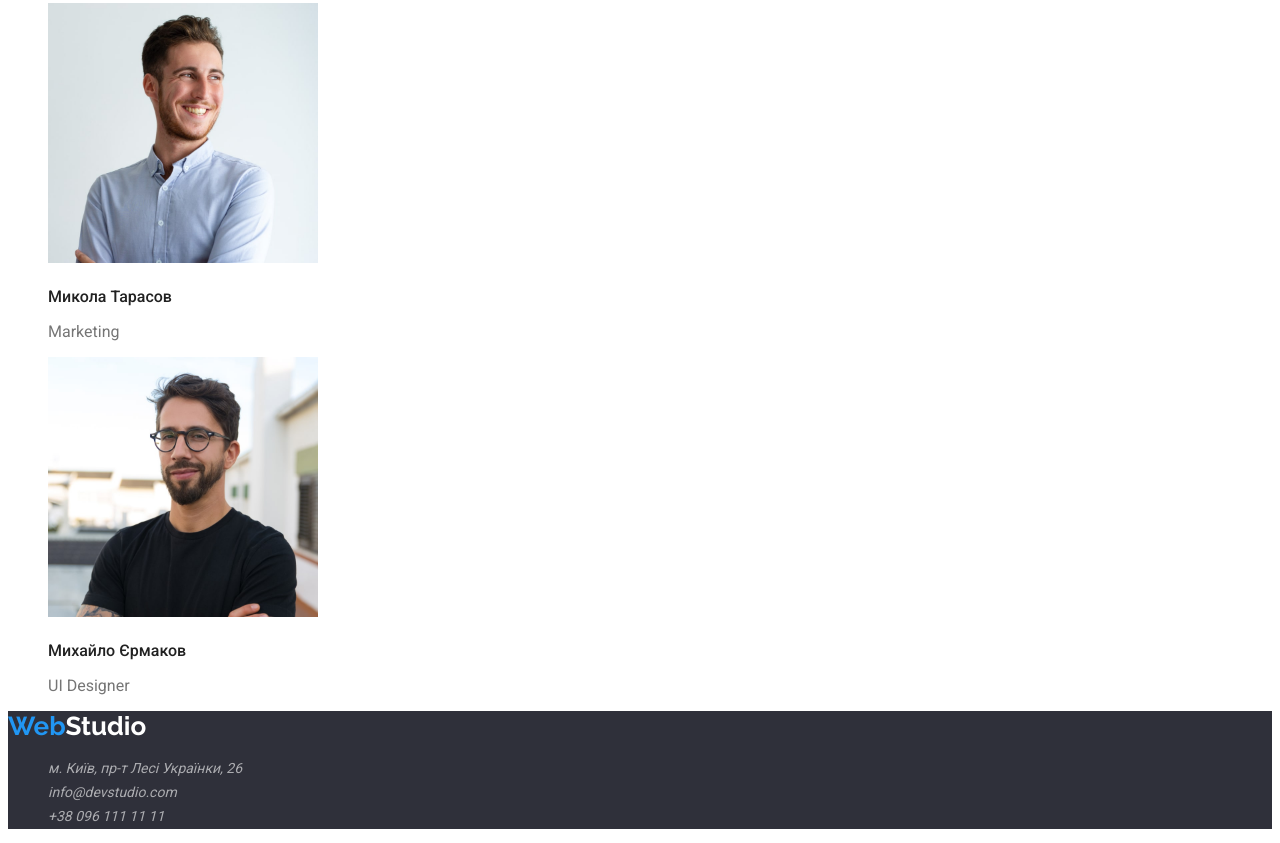
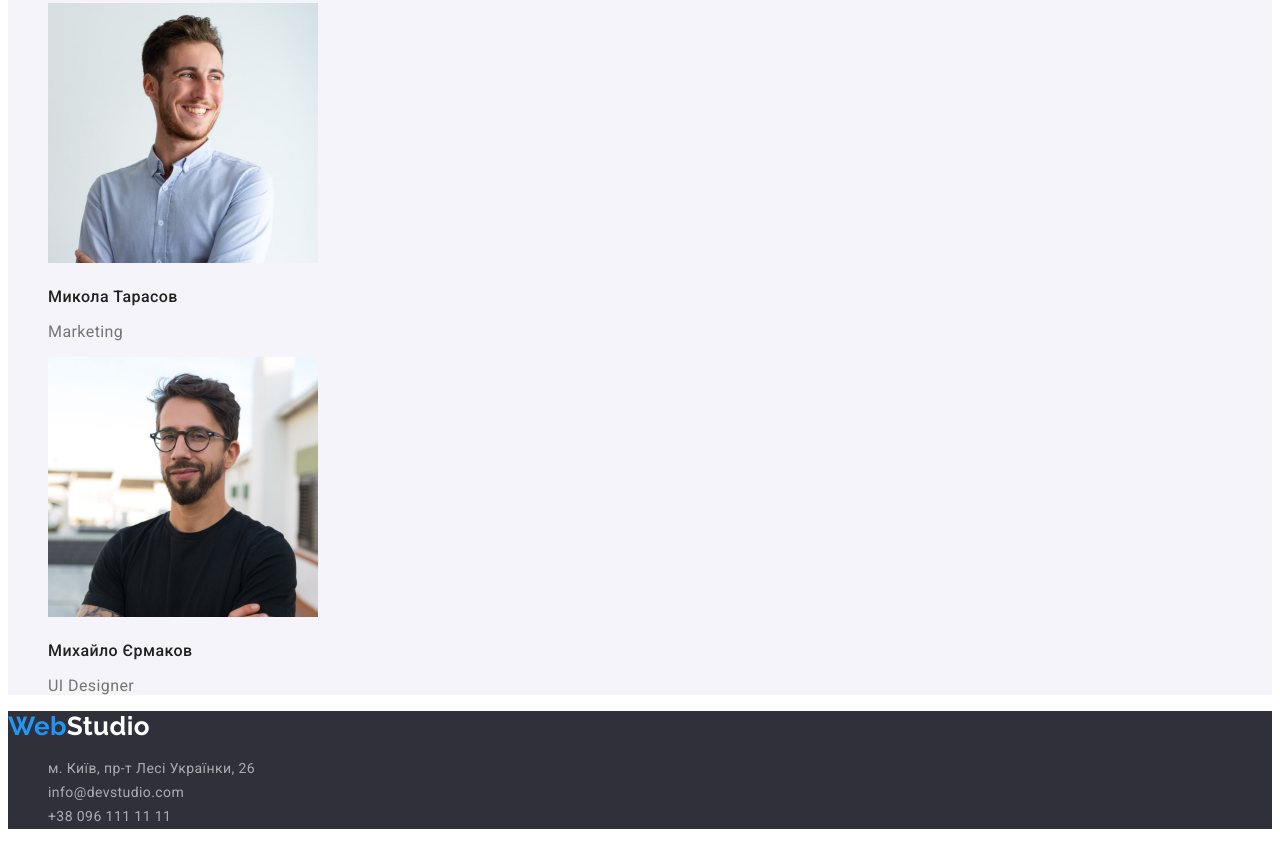
Before and after one commit to Smirnoff89/goit-markup-hw-02-group-74, a plain HTML site: page index.html in a window 1280 px wide. Shown: the part 2506-3349 px from the top of the page. Drawn offline with Linux system fonts and the light colour scheme.

Commit message:
re-check hm2

```diff
--- a/css/styles.css
+++ b/css/styles.css
@@ -15,7 +15,7 @@ body {
     background-color: var(--primary-white-color);
     color: var(--primary-text-color);
     font-size: 14px;
-    letter-spacing: 0.03;
+    letter-spacing: 0.03em;
     line-height: 1.71;
     }
 
@@ -156,6 +156,10 @@ ul {
 
 /*--------MAIN-TEAM--------*/
 
+.team {
+    background-color: var(--button-color);
+}
+
 .team-title {
     font-weight: 700;
     font-size: 36px;
@@ -223,6 +227,7 @@ ul {
 }
 
 .contacts-items {
+    font-style: normal;
     color: rgba(255, 255, 255, 0.6);
 }
 
```
Also changed, not shown: portfolio.html (+0 -2 lines).
